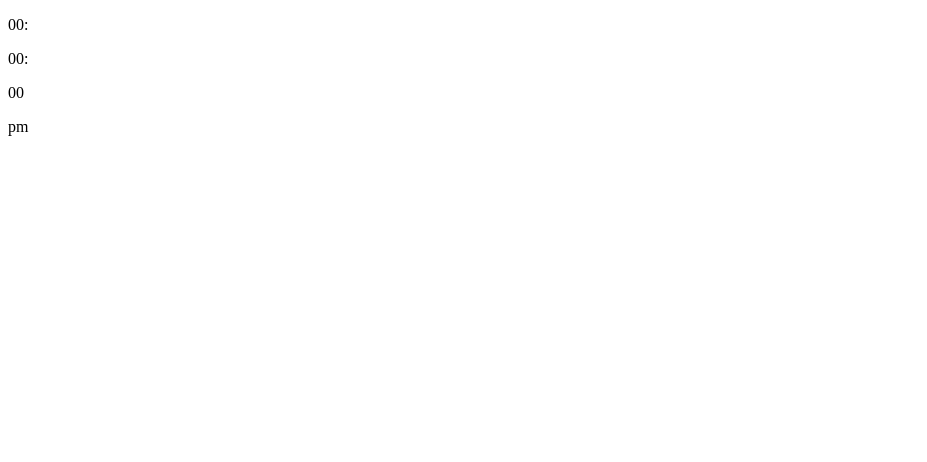
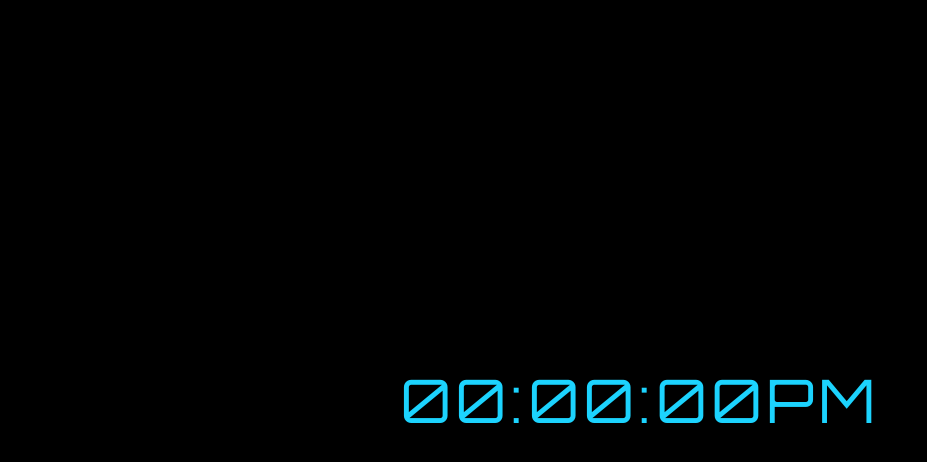
Before and after one commit to MuaazArshad/Clock, a plain HTML site: page index.html in a window 1280 px wide. Shown: the whole page, without its empty margins (0-927 px from the left). Drawn offline with Linux system fonts and the light colour scheme.

Commit message:
CSS Added

```diff
--- a/style.css
+++ b/style.css
@@ -1 +1,33 @@
-@import url('https://fonts.googleapis.com/css2?family=Roboto:wght@300;400&display=swap');
+@import url('https://fonts.googleapis.com/css2?family=Orbitron:wght@400..900&display=swap');
+
+* {
+	padding: 0;
+	margin: 0;
+	box-sizing: border-box;
+}
+
+:root {
+	--primary-color: #1cd3fe;
+}
+
+body {
+	font-family: 'Orbitron';
+	background: #000;
+	color: var(--primary-color);
+	height: 100vh;
+	width: 100vw;
+	display: flex;
+	align-items: center;
+	justify-content: center;
+	overflow: hidden;
+	text-transform: uppercase;
+	letter-spacing: 5px;
+}
+
+.container {
+	display: flex;
+	align-items: center;
+	justify-content: center;
+	font-size: 60px;
+	transition: all 0.5s ease;
+}
```
